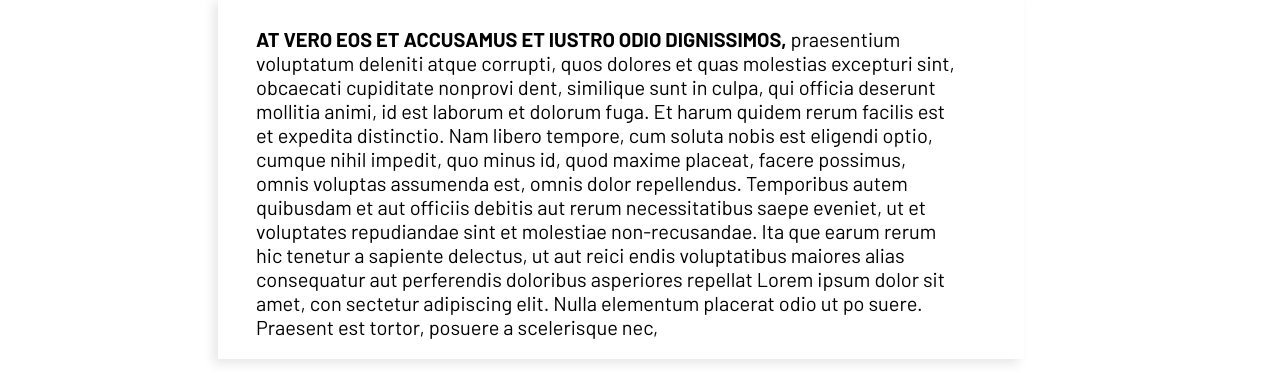
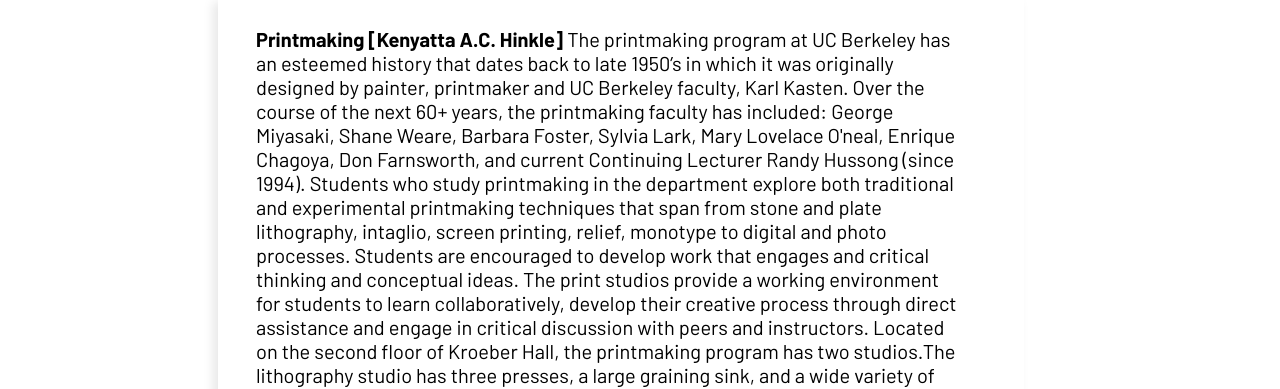
Before and after one commit to rayleehe/UC-Berkeley-Art-Practice, a plain HTML site: page dev/assets/pages/practices_printmaking.html in a window 1280 px wide. Shown: the part 375-764 px from the top of the page. Drawn offline with Linux system fonts and the light colour scheme.

Commit message:
Updated Printmaking text

```diff
--- a/dev/assets/pages/practices_printmaking.html
+++ b/dev/assets/pages/practices_printmaking.html
@@ -239,8 +239,13 @@
       <h1>PRINTMAKING</h1>
     </div>
     <div class='text-about text'>
-      <p><b>AT VERO EOS ET ACCUSAMUS ET IUSTRO ODIO DIGNISSIMOS,</b> praesentium voluptatum deleniti atque corrupti, quos dolores et quas molestias excepturi sint, obcaecati cupiditate nonprovi
-dent, similique sunt in culpa, qui officia deserunt mollitia animi, id est laborum et dolorum fuga. Et harum quidem rerum facilis est et expedita distinctio. Nam libero tempore, cum soluta nobis est eligendi optio, cumque nihil impedit, quo minus id, quod maxime placeat, facere possimus, omnis voluptas assumenda est, omnis dolor repellendus. Temporibus autem quibusdam et aut officiis debitis aut rerum necessitatibus saepe eveniet, ut et voluptates repudiandae sint et molestiae non-recusandae. Ita que earum rerum hic tenetur a sapiente delectus, ut aut reici endis voluptatibus maiores alias consequatur aut perferendis doloribus asperiores repellat Lorem ipsum dolor sit amet, con sectetur adipiscing elit. Nulla elementum placerat odio ut po suere. Praesent est tortor, posuere a scelerisque nec,</p>
+      <p><b>Printmaking [Kenyatta A.C. Hinkle]
+</b> The printmaking program at UC Berkeley has an esteemed history that dates back to late 1950’s in which it was originally designed by painter, printmaker and UC Berkeley faculty, Karl Kasten. Over the course of the next 60+ years, the printmaking faculty has included: George Miyasaki, Shane Weare, Barbara Foster, Sylvia Lark, Mary Lovelace O'neal, Enrique Chagoya, Don Farnsworth, and current Continuing Lecturer Randy Hussong (since 1994).
+
+Students who study printmaking in the department explore both traditional and experimental printmaking techniques that span from stone and plate lithography, intaglio, screen printing, relief, monotype to digital and photo processes. Students are encouraged to develop work that engages and critical thinking and conceptual ideas.
+
+The print studios provide a working environment for students to learn collaboratively, develop their creative process through direct assistance and engage in critical discussion with peers and instructors. Located on the second floor of Kroeber Hall, the printmaking program has two studios.The lithography studio has three presses, a large graining sink, and a wide variety of lithographic stones. The intaglio studio is equipped with three etching presses including a large American-French press, two hot plates, an aquatint box, a ventilated cleaning hood, and a separate acid room equipped to etch large plates.  Three screen printing stations are available for water-based printing, along with a spray booth and a separate area for coating and storing light-sensitive screens. The printmaking program has its own digital facilities and a large NUARC flip-top exposure unit for photographic lithography, intaglio, and screen printing processes. The facilities also have a risograph machine for experimental techniques and cross-disciplinary publications and text based explorations.
+</p>
     </div>
 
     <div class="berkeley-logo">
```
